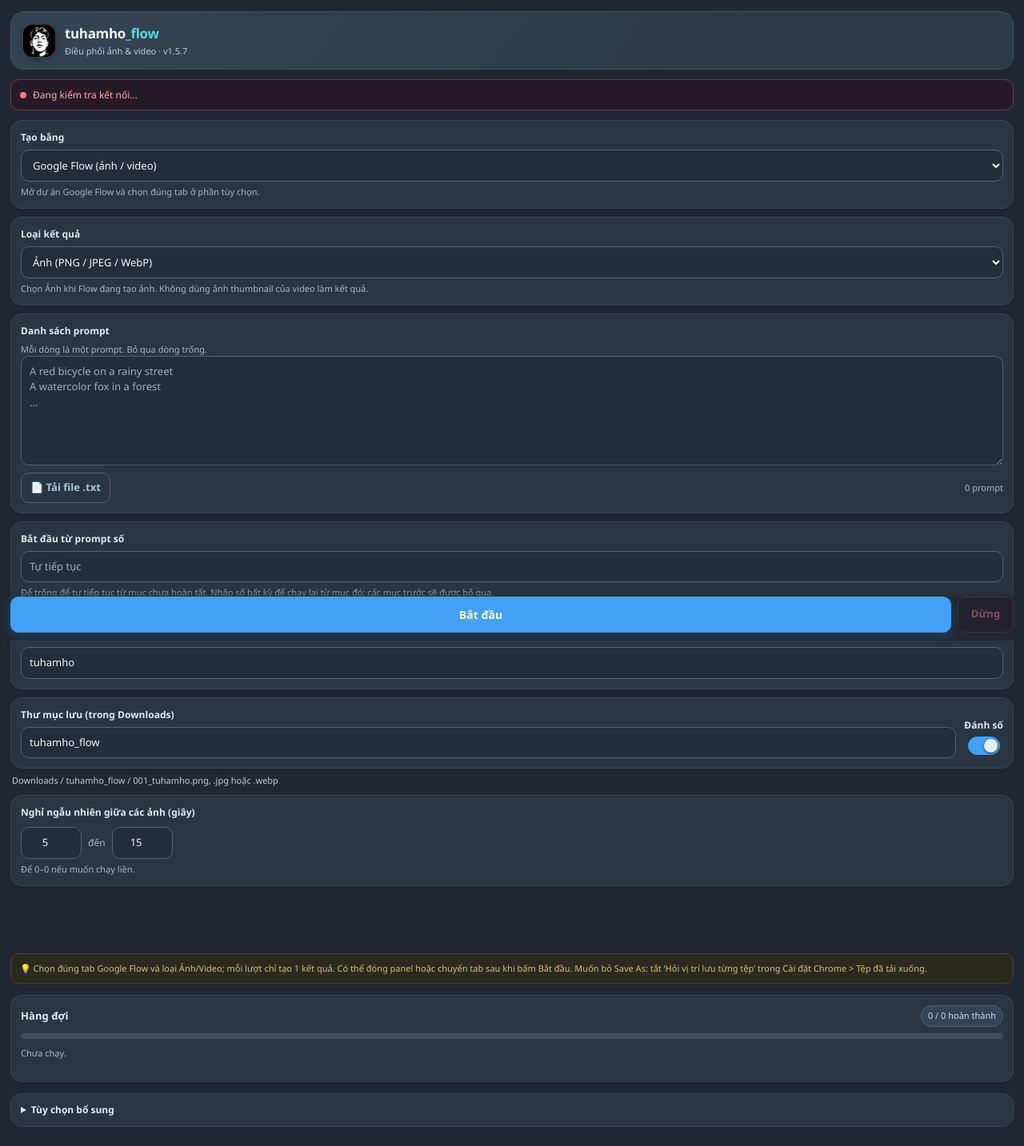
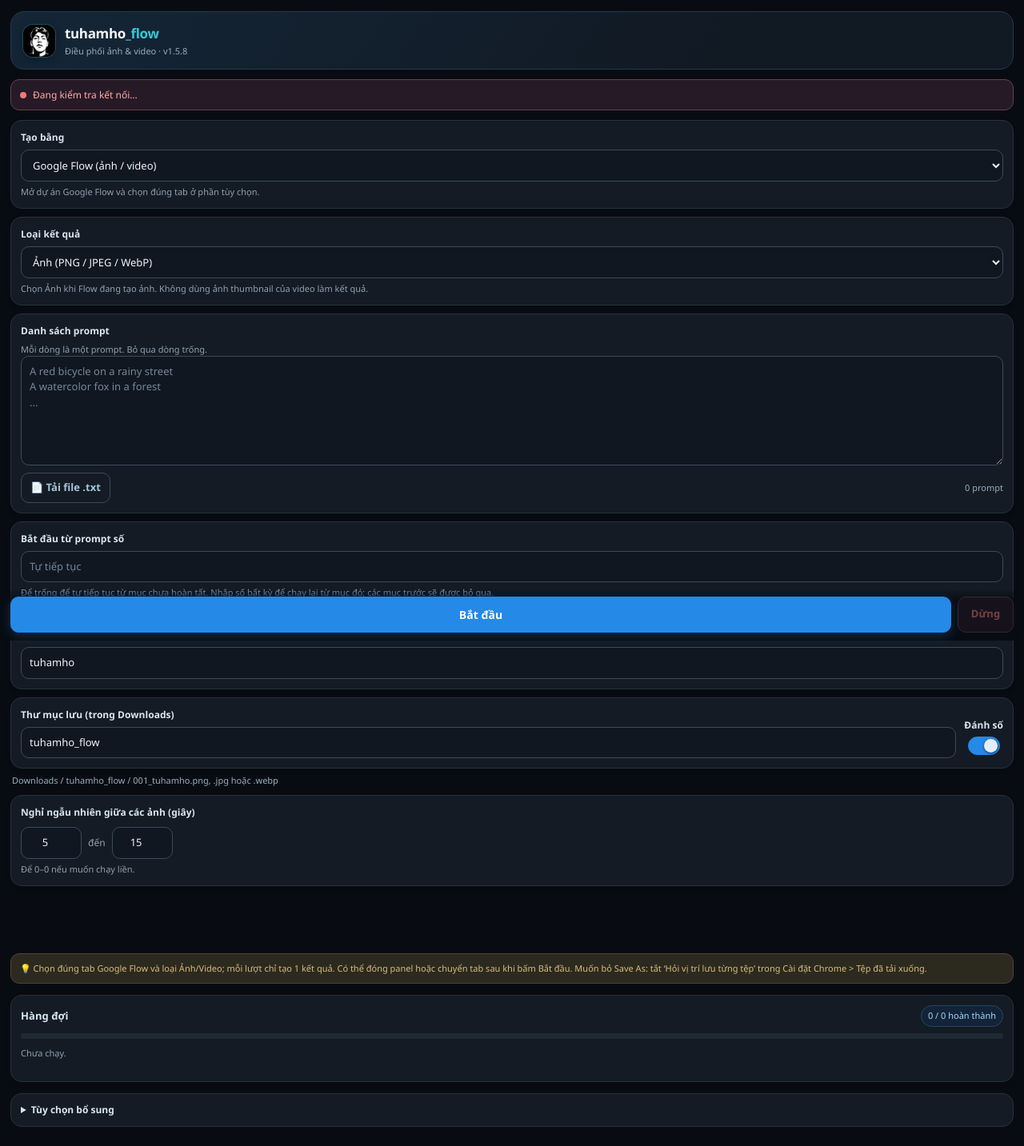
Before and after one commit to tuhamho/tuhamho_flow, a browser extension: page sidepanel.html in a window 1280 px wide. Shown: the whole page at 80% size. Drawn offline with Linux system fonts and the light colour scheme.

Commit message:
Use black blue cyan and green completion colors

```diff
--- a/sidepanel.css
+++ b/sidepanel.css
@@ -1,17 +1,19 @@
 :root {
   color-scheme: dark;
-  --page: #202833;
-  --surface: #2b3542;
-  --surface-soft: #242e3a;
-  --ink: #f0f4f9;
-  --muted: #aab5c3;
-  --line: #3b4857;
-  --line-strong: #536273;
-  --brand: #42a0f5;
-  --brand-dark: #2780d2;
-  --brand-soft: #263d54;
-  --blue: #55d6e5;
-  --blue-soft: #25434b;
+  --page: #080c12;
+  --surface: #141b24;
+  --surface-soft: #101720;
+  --ink: #edf4fb;
+  --muted: #91a0b0;
+  --line: #263240;
+  --line-strong: #3a4b5e;
+  --brand: #2589e8;
+  --brand-dark: #1c70c4;
+  --brand-soft: #172b40;
+  --blue: #35c6d8;
+  --blue-soft: #142c33;
+  --done: #42d6a4;
+  --done-soft: #122a28;
   --red: #f07878;
   --red-soft: #301e2b;
   --amber: #e4b957;
@@ -34,9 +36,9 @@
 .head {
   margin: 0 0 12px;
   padding: 14px;
-  border: 1px solid #43515f;
+  border: 1px solid #26394b;
   border-radius: 17px;
-  background: linear-gradient(125deg, #354454 0%, #2d3947 72%);
+  background: linear-gradient(125deg, #142637 0%, #111923 72%);
 }
 .brand { display: flex; align-items: center; gap: 11px; }
 .logo {
@@ -45,14 +47,14 @@
   height: 42px;
   flex: 0 0 auto;
   object-fit: cover;
-  border: 1px solid rgba(85, 214, 229, .28);
+  border: 1px solid rgba(53, 198, 216, .35);
   border-radius: 13px;
   background: #111;
   box-shadow: 0 3px 12px rgba(0, 0, 0, .24);
 }
 .head h1 { margin: 0; color: #f2f7fd; font-size: 17px; font-weight: 750; letter-spacing: -.35px; }
 .head h1 .accent { color: var(--blue); }
-.ver { display: block; margin-top: 1px; color: #becada; font-size: 11px; }
+.ver { display: block; margin-top: 1px; color: #9aabba; font-size: 11px; }
 
 .conn {
   display: flex;
@@ -63,13 +65,13 @@
   padding: 8px 11px;
   border: 1px solid var(--line);
   border-radius: 11px;
-  color: #c4ceda;
+  color: #b7c5d4;
   background: var(--surface);
   font-size: 12px;
   transition: background .2s, border-color .2s;
 }
 .conn .dot { width: 8px; height: 8px; flex: 0 0 auto; border-radius: 50%; background: #9aa9a2; }
-.conn--on { border-color: #438a9b; color: #b2f0f4; background: #263d45; }
+.conn--on { border-color: #286d78; color: #9deaf0; background: #10252d; }
 .conn--on .dot { background: #55b4ff; }
 .conn--off { border-color: #69404b; color: #ffaaa5; background: #271a27; }
 .conn--off .dot { background: #f07878; }
@@ -83,7 +85,7 @@
   background: var(--surface);
   box-shadow: 0 2px 5px rgba(0, 0, 0, .12);
 }
-.lbl { display: block; margin: 0 0 6px; color: #e0e8f1; font-size: 12px; font-weight: 700; letter-spacing: .04px; }
+.lbl { display: block; margin: 0 0 6px; color: #d8e5f2; font-size: 12px; font-weight: 700; letter-spacing: .04px; }
 .hint { margin: 5px 0 0; color: var(--muted); font-size: 11px; line-height: 1.45; }
 select, textarea, input[type="text"], input[type="number"] {
   width: 100%;
@@ -99,29 +101,29 @@
 }
 select { cursor: pointer; }
 textarea { display: block; min-height: 132px; resize: vertical; line-height: 1.5; }
-textarea::placeholder, input::placeholder { color: #a1adbb; opacity: 1; }
+textarea::placeholder, input::placeholder { color: #74869a; opacity: 1; }
 select:focus, textarea:focus, input:focus {
   border-color: var(--blue);
-  background: #303e4d;
-  box-shadow: 0 0 0 3px rgba(85, 214, 229, .16);
+  background: #172432;
+  box-shadow: 0 0 0 3px rgba(53, 198, 216, .16);
 }
 fieldset:disabled select, fieldset:disabled textarea, fieldset:disabled input { opacity: .7; }
 
 .row { display: flex; align-items: center; gap: 8px; margin-top: 9px; }
-.count { margin-left: auto; color: #aab5c3; font-size: 11px; font-variant-numeric: tabular-nums; white-space: nowrap; }
+.count { margin-left: auto; color: #9aabba; font-size: 11px; font-variant-numeric: tabular-nums; white-space: nowrap; }
 .grid2 { display: grid; grid-template-columns: minmax(0, 1fr) auto; align-items: end; gap: 10px; }
 .grid2 > div { min-width: 0; }
 .serial { display: flex; flex-direction: column; align-items: center; gap: 5px; padding-bottom: 4px; }
 .serial .lbl { margin: 0; text-align: center; white-space: nowrap; }
 .switch { position: relative; display: inline-block; width: 40px; height: 23px; }
 .switch input { position: absolute; width: 1px; height: 1px; opacity: 0; }
-.slider { position: absolute; inset: 0; border: 1px solid #596777; border-radius: 999px; background: #414d5a; cursor: pointer; transition: .2s; }
+.slider { position: absolute; inset: 0; border: 1px solid #405064; border-radius: 999px; background: #263344; cursor: pointer; transition: .2s; }
 .slider::before { position: absolute; top: 2px; left: 2px; width: 17px; height: 17px; border-radius: 50%; background: #e7edf5; box-shadow: 0 1px 3px #050a12aa; content: ""; transition: .2s; }
 .switch input:checked + .slider { border-color: var(--brand); background: var(--brand); }
 .switch input:checked + .slider::before { transform: translateX(17px); }
 .switch input:focus-visible + .slider { outline: 3px solid var(--blue); outline-offset: 2px; }
 .switch input:disabled + .slider { cursor: default; opacity: .55; }
-.folder-note { margin: -3px 2px 10px; overflow-wrap: anywhere; color: #becada; }
+.folder-note { margin: -3px 2px 10px; overflow-wrap: anywhere; color: #9aabba; }
 .delays { gap: 8px; }
 .delays input { width: 76px; text-align: center; }
 .delays span { color: var(--muted); font-size: 12px; }
@@ -131,14 +133,14 @@
   padding: 8px 11px;
   border: 1px solid var(--line-strong);
   border-radius: 10px;
-  color: #e0e8f1;
-  background: #354151;
+  color: #d9e6f3;
+  background: #202b39;
   font: inherit;
   font-weight: 650;
   cursor: pointer;
   transition: background .15s, border-color .15s, transform .12s, opacity .15s;
 }
-.btn:hover:not(:disabled) { border-color: #6c8198; background: #3b4a5b; }
+.btn:hover:not(:disabled) { border-color: #456786; background: #24384d; }
 .btn:active:not(:disabled) { transform: translateY(1px); }
 .btn:disabled { cursor: not-allowed; opacity: .48; }
 .btn--ghost { color: #a8c4d8; background: transparent; }
@@ -148,7 +150,7 @@
   border-color: var(--brand);
   color: #fff;
   background: var(--brand);
-  box-shadow: 0 4px 14px rgba(42, 132, 220, .3);
+  box-shadow: 0 4px 14px rgba(37, 137, 232, .25);
   font-size: 14px;
 }
 .btn--primary:hover:not(:disabled) { border-color: var(--brand-dark); color: #fff; background: var(--brand-dark); }
@@ -162,7 +164,7 @@
   gap: 8px;
   margin: 0 -2px 10px;
   padding: 9px 2px 10px;
-  background: linear-gradient(180deg, rgba(32,40,51,0), var(--page) 24%);
+  background: linear-gradient(180deg, rgba(8,12,18,0), var(--page) 24%);
 }
 
 .tip {
@@ -178,32 +180,32 @@
 
 .qhead { display: flex; align-items: center; justify-content: space-between; gap: 8px; margin-bottom: 8px; }
 .qhead .lbl { margin: 0; font-size: 13px; }
-.qhead .count { padding: 4px 8px; border: 1px solid #526375; border-radius: 999px; color: #c0e8f1; background: #354352; }
-progress { display: block; width: 100%; height: 7px; margin: 0 0 10px; overflow: hidden; border: 0; border-radius: 999px; appearance: none; background: #414d5a; }
-progress::-webkit-progress-bar { border-radius: 999px; background: #414d5a; }
-progress::-webkit-progress-value { border-radius: 999px; background: linear-gradient(90deg, #42a0f5, #55d6e5); transition: width .25s; }
+.qhead .count { padding: 4px 8px; border: 1px solid #294763; border-radius: 999px; color: #a4d8fb; background: #132338; }
+progress { display: block; width: 100%; height: 7px; margin: 0 0 10px; overflow: hidden; border: 0; border-radius: 999px; appearance: none; background: #202a35; }
+progress::-webkit-progress-bar { border-radius: 999px; background: #202a35; }
+progress::-webkit-progress-value { border-radius: 999px; background: linear-gradient(90deg, #2589e8, #35c6d8); transition: width .25s; }
 #status { min-height: 18px; margin: 0 0 9px; color: var(--muted); font-size: 11px; line-height: 1.45; overflow-wrap: anywhere; }
 #error { margin: 8px 0 10px; padding: 10px; border: 1px solid #69404b; border-radius: 11px; color: #ffaaa5; background: var(--red-soft); font-size: 12px; line-height: 1.5; overflow-wrap: anywhere; }
-.current { max-height: 100px; overflow: auto; padding: 8px 10px; border-left: 3px solid var(--blue); border-radius: 0 9px 9px 0; color: #d0dce9; background: #303d49; font-size: 11px; line-height: 1.5; overflow-wrap: anywhere; }
+.current { max-height: 100px; overflow: auto; padding: 8px 10px; border-left: 3px solid var(--blue); border-radius: 0 9px 9px 0; color: #b8cddd; background: #13212d; font-size: 11px; line-height: 1.5; overflow-wrap: anywhere; }
 .queue { display: flex; max-height: 360px; flex-direction: column; gap: 7px; overflow: auto; margin: 0; padding: 2px; list-style: none; }
 .qitem { padding: 9px 10px; border: 1px solid var(--line); border-radius: 11px; background: var(--surface); transition: border-color .15s, background .15s; }
 .qitem:hover { border-color: #3e5a78; }
-.qitem.done { border-color: #487486; background: #2b3c47; }
-.qitem.generating { border-color: #42a0f5; background: #304357; }
+.qitem.done { border-color: #236751; background: #10241f; }
+.qitem.generating { border-color: #2589e8; background: #122439; }
 .qitem.error, .qitem.timeout { border-color: #69404b; background: #271a27; }
-.qitem .num { min-width: 23px; color: #aab5c3; font-variant-numeric: tabular-nums; text-align: right; }
+.qitem .num { min-width: 23px; color: #91a0b0; font-variant-numeric: tabular-nums; text-align: right; }
 .item-head { display: flex; align-items: center; gap: 8px; }
-.qitem .txt { min-width: 0; flex: 1; overflow: hidden; color: #e0e8f1; font-size: 12px; text-overflow: ellipsis; white-space: nowrap; }
-.tag { flex: 0 0 auto; padding: 3px 7px; border-radius: 999px; color: #bec8d4; background: #414c59; font-size: 9px; font-weight: 750; letter-spacing: .15px; text-transform: uppercase; white-space: nowrap; }
-.tag.pending, .tag.stopped { color: #bec8d4; background: #414c59; }
-.tag.typing, .tag.generating, .tag.downloading { color: #c0edf3; background: #34515f; }
-.tag.done { color: #c0edf3; background: #34515f; }
-.tag.skipped { color: #b2c5df; background: #303a49; }
+.qitem .txt { min-width: 0; flex: 1; overflow: hidden; color: #d6e2ee; font-size: 12px; text-overflow: ellipsis; white-space: nowrap; }
+.tag { flex: 0 0 auto; padding: 3px 7px; border-radius: 999px; color: #a8b7c8; background: #263342; font-size: 9px; font-weight: 750; letter-spacing: .15px; text-transform: uppercase; white-space: nowrap; }
+.tag.pending, .tag.stopped { color: #a8b7c8; background: #263342; }
+.tag.typing, .tag.generating, .tag.downloading { color: #a6dcfb; background: #17334a; }
+.tag.done { color: #71e7bc; background: #123a30; }
+.tag.skipped { color: #b6c5d6; background: #273447; }
 .tag.error, .tag.timeout { color: #ffaaa5; background: #512b36; }
-.detail { margin: 5px 0 0 31px; color: #bac5d1; font-size: 11px; line-height: 1.45; overflow-wrap: anywhere; }
+.detail { margin: 5px 0 0 31px; color: #91a3b5; font-size: 11px; line-height: 1.45; overflow-wrap: anywhere; }
 
-.extra { margin-top: 14px; padding: 11px 12px; border: 1px solid var(--line); border-radius: var(--radius); color: #aab5c3; background: var(--surface); font-size: 11px; }
-.extra summary { color: #e0e8f1; font-size: 12px; font-weight: 700; cursor: pointer; }
+.extra { margin-top: 14px; padding: 11px 12px; border: 1px solid var(--line); border-radius: var(--radius); color: #9aabba; background: var(--surface); font-size: 11px; }
+.extra summary { color: #d8e5f2; font-size: 12px; font-weight: 700; cursor: pointer; }
 .extra[open] summary { margin-bottom: 9px; }
 .extra .lbl { margin-top: 12px; }
 .extra select { min-width: 0; flex: 1; width: 100%; }
--- a/sidepanel.html
+++ b/sidepanel.html
@@ -7,7 +7,7 @@
   <link rel="stylesheet" href="sidepanel.css">
 </head>
 <body>
-  <header class="head"><div class="brand"><img class="logo" src="icons/icon48.png" alt=""><div><h1>tuhamho<span class="accent">_flow</span></h1><span class="ver">Điều phối ảnh &amp; video · v1.5.7</span></div></div></header>
+  <header class="head"><div class="brand"><img class="logo" src="icons/icon48.png" alt=""><div><h1>tuhamho<span class="accent">_flow</span></h1><span class="ver">Điều phối ảnh &amp; video · v1.5.8</span></div></div></header>
   <div id="conn" class="conn conn--off"><span class="dot" aria-hidden="true"></span><span id="connection" role="status">Đang kiểm tra kết nối…</span></div>
   <form id="settings">
     <fieldset id="fields" disabled>
```
Also changed, not shown: manifest.json.
